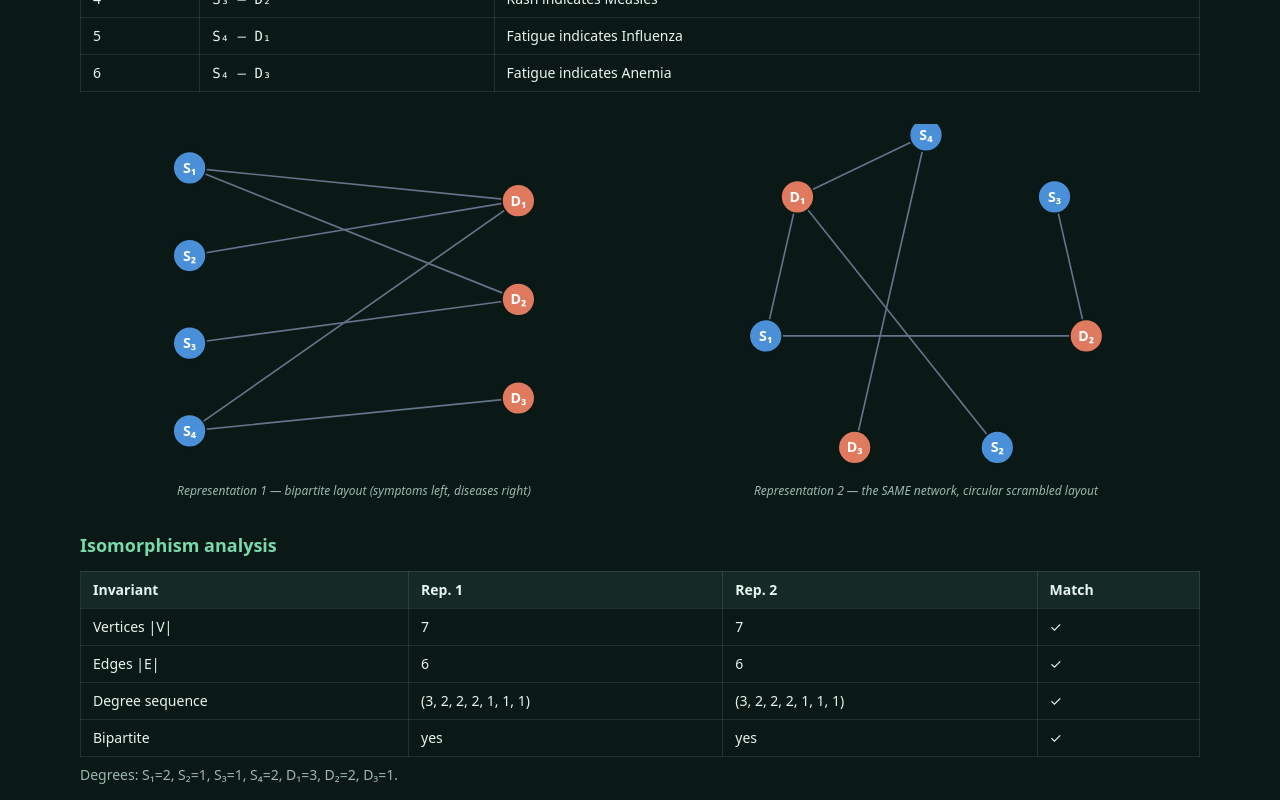
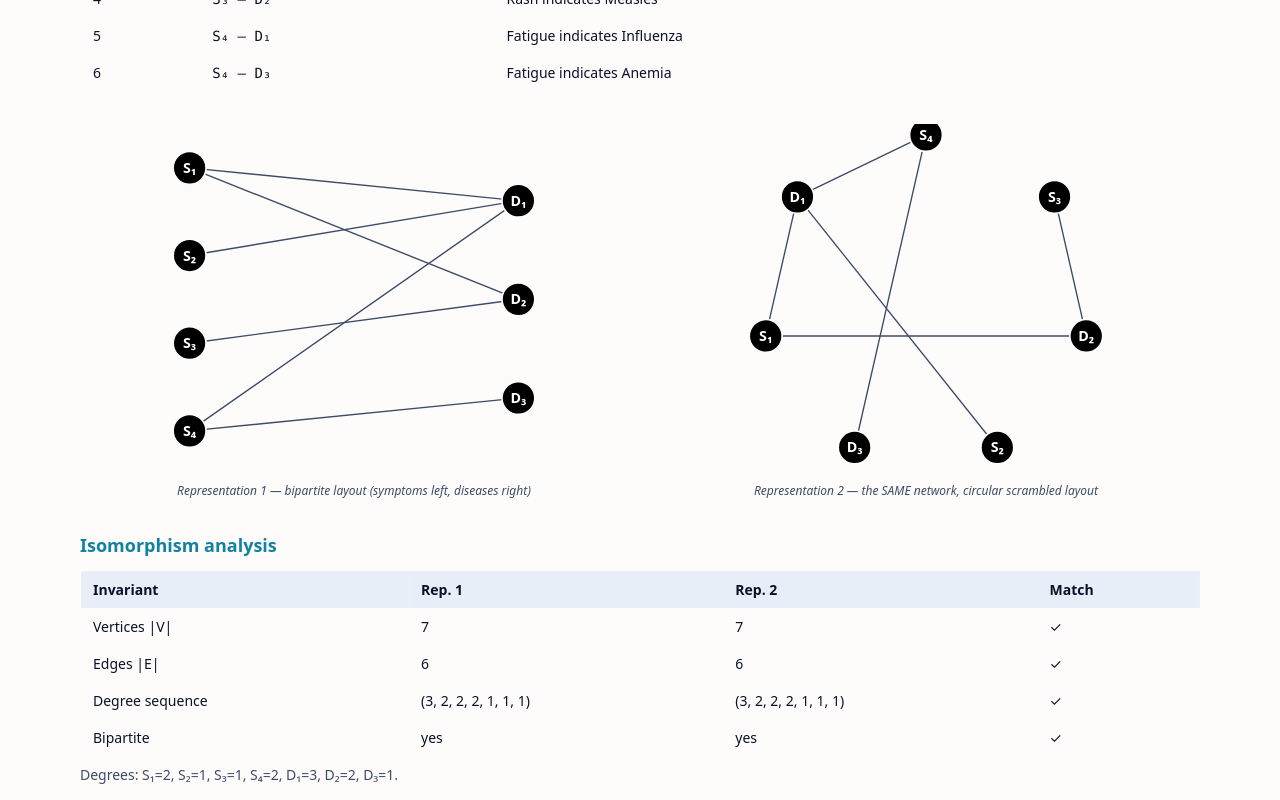
Before and after one commit to dharaneesh-sys/ai-medical-diagnosis-site, a React (Vite) app: page / in a window 1280 px wide. Shown: the part 3180-3980 px from the top of the page. Built offline with nearby package versions, Linux system fonts and the light colour scheme.

Commit message:
redesign: Clinical Paper palette (GEC Surgical Precision) + animatic graph via motion — light/dark, spring layouts, staggered edges

```diff
--- a/package.json
+++ b/package.json
@@ -13,6 +13,7 @@
   },
   "dependencies": {
     "@tailwindcss/vite": "^4.3.3",
+    "motion": "^13.1.1",
     "react": "^19.2.8",
     "react-dom": "^19.2.8",
     "tailwindcss": "^4.3.3"
--- a/src/components/figures/GraphSvgBase.tsx
+++ b/src/components/figures/GraphSvgBase.tsx
@@ -1,3 +1,6 @@
+"use client";
+
+import { motion, useReducedMotion } from "motion/react";
 import { EDGES } from '../../lib/graphModel';
 
 export interface Point {
@@ -15,8 +18,9 @@
   onNodeSelect?: (id: string) => void;
 }
 
-/** Shared renderer: vertices as circles + subscript labels, edges as lines (todo-11). */
+/** Animatic renderer — edges draw sequentially, nodes pop with spring, layout morphs via spring. */
 export default function GraphSvgBase({ points, ariaLabel, highlight = null, width = 560, onNodeSelect }: GraphSvgBaseProps) {
+  const shouldReduce = useReducedMotion();
   const byId = new Map(points.map((p) => [p.id, p]));
   return (
     <svg
@@ -26,31 +30,71 @@
       width={width}
       className="max-w-full h-auto"
     >
-      {EDGES.map(([a, b]) => {
+      {EDGES.map(([a, b], i) => {
         const pa = byId.get(a);
         const pb = byId.get(b);
         if (!pa || !pb) return null;
         const emphasised = highlight !== null && (highlight === a || highlight === b);
         return (
-          <line
+          <motion.line
             key={`${a}-${b}`}
             x1={pa.x}
             y1={pa.y}
             x2={pb.x}
             y2={pb.y}
-            stroke={emphasised ? 'var(--color-primary)' : '#64748b'}
-            strokeWidth={emphasised ? 6 : 3}
+            animate={{
+              x1: pa.x,
+              y1: pa.y,
+              x2: pb.x,
+              y2: pb.y,
+              opacity: 1,
+            }}
+            initial={shouldReduce ? false : { opacity: 0 }}
+            transition={
+              shouldReduce
+                ? undefined
+                : {
+                    opacity: { duration: 0.5, delay: i * 0.07, ease: [0.16, 1, 0.3, 1] },
+                    x1: { type: "spring", stiffness: 280, damping: 32 },
+                    y1: { type: "spring", stiffness: 280, damping: 32 },
+                    x2: { type: "spring", stiffness: 280, damping: 32 },
+                    y2: { type: "spring", stiffness: 280, damping: 32 },
+                  }
+            }
+            stroke={emphasised ? 'var(--color-primary)' : 'var(--color-muted)'}
+            strokeWidth={emphasised ? 6 : 2.5}
+            strokeLinecap="round"
           />
         );
       })}
-      {points.map((p) => (
-        <g
+      {points.map((p, i) => (
+        <motion.g
           key={p.id}
           data-vertex={p.id}
           onClick={onNodeSelect ? () => onNodeSelect(p.id) : undefined}
           className={onNodeSelect ? 'cursor-pointer' : undefined}
+          initial={shouldReduce ? false : { opacity: 0, scale: 0.6 }}
+          animate={{ opacity: 1, scale: 1 }}
+          transition={
+            shouldReduce
+              ? undefined
+              : { type: "spring", stiffness: 340, damping: 22, delay: 0.12 + i * 0.04 }
+          }
+          whileHover={shouldReduce ? undefined : { scale: 1.07 }}
+          whileTap={shouldReduce ? undefined : { scale: 0.96 }}
         >
-          <circle cx={p.x} cy={p.y} r={30} fill={vertexColor(p.id)} stroke="#0a1816" strokeWidth={3} />
+          <motion.circle
+            cx={p.x}
+            cy={p.y}
+            r={30}
+            fill={vertexColor(p.id)}
+            stroke="var(--color-bg)"
+            strokeWidth={3}
+            animate={shouldReduce ? undefined : { cx: p.x, cy: p.y }}
+            transition={
+              shouldReduce ? undefined : { type: "spring", stiffness: 320, damping: 28 }
+            }
+          />
           <text
             x={p.x}
             y={p.y}
@@ -63,14 +107,14 @@
           >
             {vertexLabel(p.id)}
           </text>
-        </g>
+        </motion.g>
       ))}
     </svg>
   );
 }
 
 function vertexColor(id: string): string {
-  return id.startsWith('S') ? '#4a90d9' : '#e07a5f';
+  return id.startsWith('S') ? 'var(--color-graph-symptom)' : 'var(--color-graph-disease)';
 }
 
 const LABELS: Record<string, string> = {
--- a/src/index.css
+++ b/src/index.css
@@ -1,17 +1,31 @@
 @import "tailwindcss";
 
-/* Ariadne dark — token layer (todo-2, plan: ai-medical-diagnosis-website) */
+/* Clinical Paper — Surgical Precision palette (GEC Healthcare) — light default, dark via media query */
 @theme {
-  --color-bg: #0a1816;
-  --color-surface: #152a26;
-  --color-primary: #7ad9a8;
-  --color-text: #e8f5ef;
-  --color-muted: #9db8ae;
+  --color-bg: #FEFCFB;
+  --color-surface: #E8EEF7;
+  --color-primary: #1282A2;
+  --color-text: #0A1128;
+  --color-muted: #3C4C68;
+  --color-graph-symptom: #1282A2;
+  --color-graph-disease: #034078;
+}
+
+@media (prefers-color-scheme: dark) {
+  :root {
+    --color-bg: #0A1128;
+    --color-surface: #161B2C;
+    --color-primary: #78BCBA;
+    --color-text: #FEFCFB;
+    --color-muted: #6D7F9F;
+    --color-graph-symptom: #78BCBA;
+    --color-graph-disease: #D4DAE5;
+  }
 }
 
 html {
   background-color: var(--color-bg);
-  color-scheme: dark;
+  color-scheme: light dark;
 }
 
 body {
@@ -23,7 +37,7 @@
 
 ::selection {
   background-color: var(--color-primary);
-  color: #06231c;
+  color: var(--color-bg);
 }
 
 :focus-visible {
--- a/src/lib/graphModel.ts
+++ b/src/lib/graphModel.ts
@@ -14,8 +14,8 @@
   color: string;
 }
 
-export const SYMPTOM_COLOR = '#4a90d9';
-export const DISEASE_COLOR = '#e07a5f';
+export const SYMPTOM_COLOR = 'var(--color-graph-symptom)';
+export const DISEASE_COLOR = 'var(--color-graph-disease)';
 
 export const VERTICES: Vertex[] = [
   { id: 'S1', label: 'S₁', name: 'Fever', partition: 'symptom', color: SYMPTOM_COLOR },
--- a/vite.config.ts
+++ b/vite.config.ts
@@ -6,6 +6,6 @@
 // https://vite.dev/config/
 export default defineConfig({
   plugins: [react(), tailwindcss()],
-  test: { environment: 'jsdom', passWithNoTests: true },
+  test: { environment: 'jsdom', passWithNoTests: true, exclude: ['**/e2e/**', '**/node_modules/**', '**/dist/**'] },
   preview: { port: 4173 },
 })
```
Also changed, not shown: 1 other file (tests, documents, lock files or other folders).
